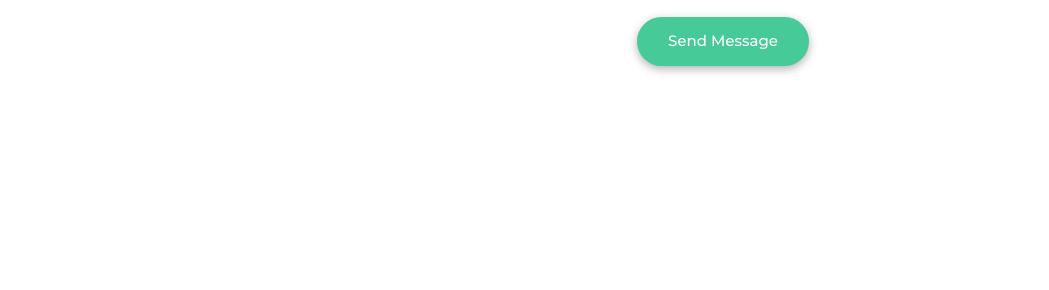
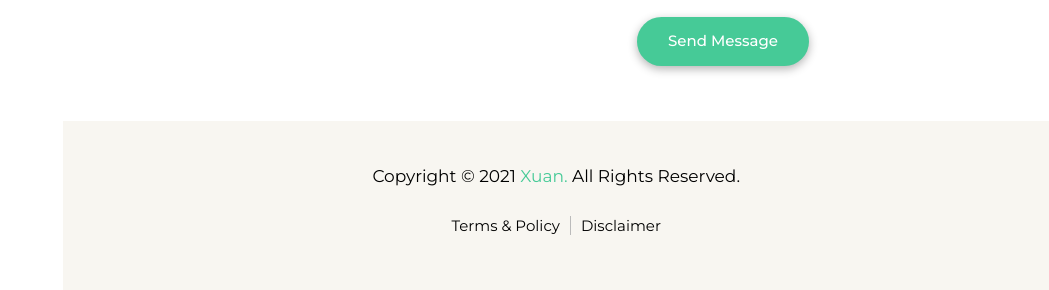
Before and after one commit to AllenBoxinHao/PersonalWebsite_XUAN, a plain HTML site: page index.html in a window 1280 px wide. Shown: the part 2682-2972 px from the top of the page, without its empty margins (231-1280 px from the left). Before the commit the page ends 2803 px from the top, so only its background shows below. Drawn offline with Linux system fonts and the light colour scheme.

Commit message:
footer completed

```diff
--- a/index.html
+++ b/index.html
@@ -279,7 +279,22 @@
             </div>
           </div>
         </section>
-        <footer ></footer>
+        <footer id="footer" class="section">
+          <div class="footer__wrap">
+            <div class="row">
+              <p class="copyright">
+                Copyright &copy 2021
+                <a href="#" class="text--primary">Xuan.</a> All Rights Reserved.
+              </p>
+              <span class="terms">
+                <ul class="terms__list">
+                  <li class="list__items">Terms & Policy</li>
+                  <li class="list__items">Disclaimer</li>
+                </ul>
+              </span>
+            </div>
+          </div>
+        </footer>
       </section>
     </section>
     <script src="/js/main.js"></script>
--- /dev/null
+++ b/scss/footer.scss
@@ -0,0 +1,46 @@
+#footer {
+  padding: 4rem 0;
+  .text--primary {
+    text-decoration: none;
+    color: var(--color-primary);
+    transition: all 0.3s ease-in-out;
+    &:hover {
+      color: rgb(59, 177, 132);
+    }
+  }
+  .footer__wrap {
+    margin: 0 10vw;
+    .row {
+      display: flex;
+      flex-wrap: wrap;
+      .copyright {
+        text-align: center;
+        width: 100%;
+        margin-top: 0;
+        margin-bottom: 1rem;
+        line-height: 1.8;
+        font-size: 1.7rem;
+      }
+      .terms {
+        width: 100%;
+        font-size: 1.5rem;
+        .terms__list {
+          padding: 0;
+          display: flex;
+          justify-content: center;
+          list-style: none;
+          .list__items {
+            padding: 0 1rem;
+            transition: all 0.3s ease-in-out;
+            &:hover {
+              color: var(--color-primary);
+            }
+            &:first-of-type {
+              border-right: 1px solid rgb(187, 187, 187);
+            }
+          }
+        }
+      }
+    }
+  }
+}
--- a/scss/style.scss
+++ b/scss/style.scss
@@ -28,3 +28,4 @@ body {
 @import "./about.scss";
 @import "./services.scss";
 @import "./contact.scss";
+@import "./footer.scss";
```
Also changed, not shown: css/style.css, 1 other file.
